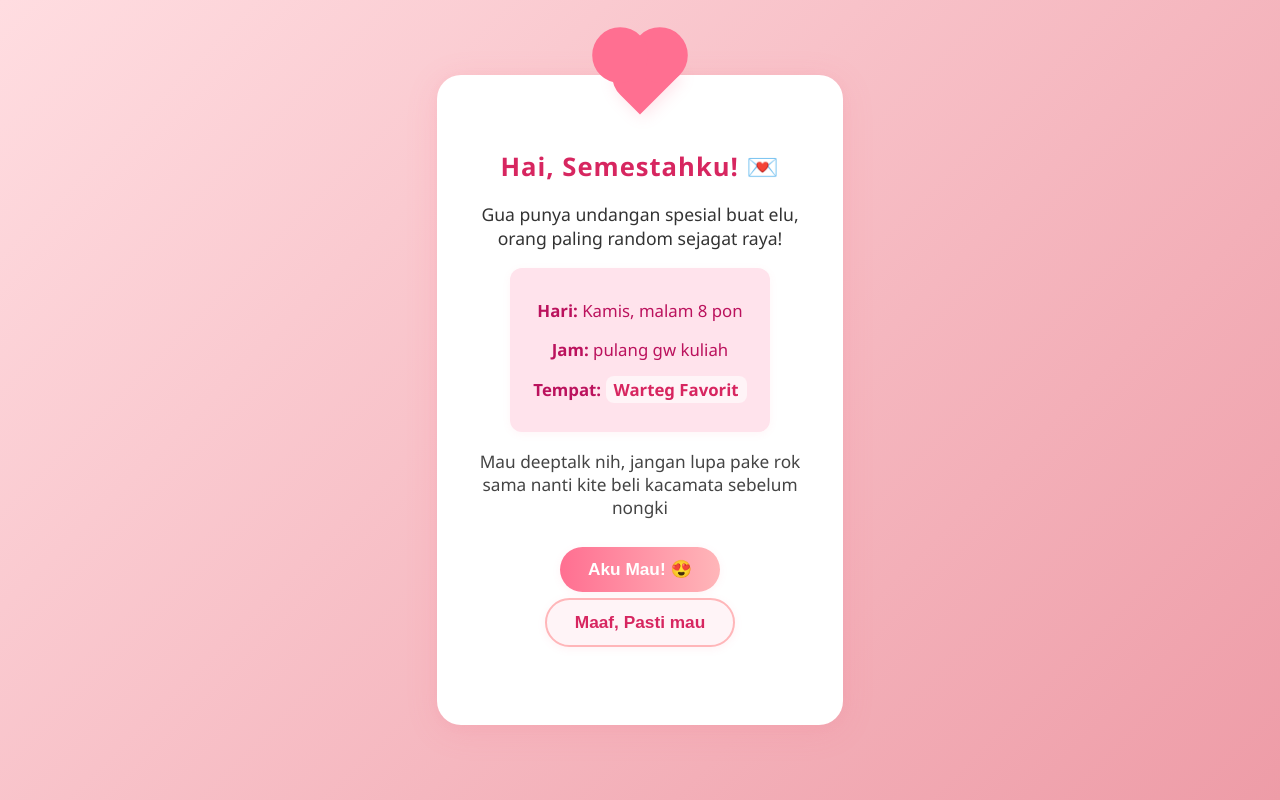
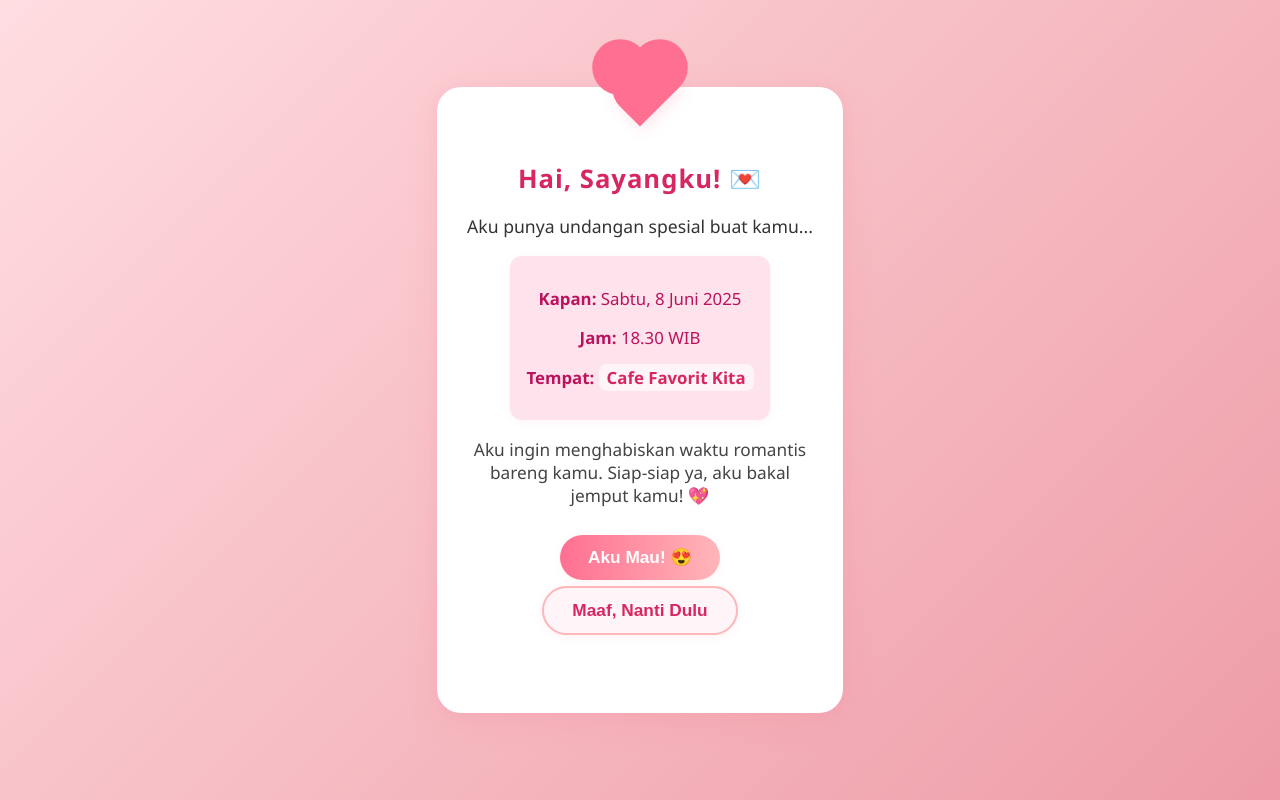
Before and after one commit to Akmalullail/Website-rul, a plain HTML site: page index.html in a window 1280 px wide. Drawn offline with Linux system fonts and the light colour scheme.

Commit message:
Update index.html

```diff
--- a/index.html
+++ b/index.html
@@ -9,29 +9,29 @@
 <body>
   <div class="invitation-card">
     <div class="heart"></div>
-    <h1>Hai, Semestahku! 💌</h1>
+    <h1>Hai, Sayangku! 💌</h1>
     <p class="intro">
-      Gua punya undangan spesial buat elu, orang paling random sejagat raya!
+      Aku punya undangan spesial buat kamu...
     </p>
     <div class="date-details">
-      <p><strong>Hari:</strong> Kamis, malam 8 pon</p>
-      <p><strong>Jam:</strong> pulang gw kuliah</p>
-      <p><strong>Tempat:</strong> <span class="highlight">Warteg Favorit</span></p>
+      <p><strong>Kapan:</strong> Sabtu, 8 Juni 2025</p>
+      <p><strong>Jam:</strong> 18.30 WIB</p>
+      <p><strong>Tempat:</strong> <span class="highlight">Cafe Favorit Kita</span></p>
     </div>
     <p class="message">
-      Mau deeptalk nih, jangan lupa pake rok sama nanti kite beli kacamata sebelum nongki
+      Aku ingin menghabiskan waktu romantis bareng kamu. Siap-siap ya, aku bakal jemput kamu! 💖
     </p>
     <button class="btn-yes" onclick="acceptDate()">Aku Mau! 😍</button>
-    <button class="btn-no" onclick="declineDate()">Maaf, Pasti mau</button>
+    <button class="btn-no" onclick="declineDate()">Maaf, Nanti Dulu</button>
     <div id="response"></div>
   </div>
 
   <script>
     function acceptDate() {
-      document.getElementById('response').innerHTML = "<div class='yes-message'>Yeay!</div>";
+      document.getElementById('response').innerHTML = "<div class='yes-message'>Yeay! Sampai ketemu di date romantis kita! 💕</div>";
     }
     function declineDate() {
-      document.getElementById('response').innerHTML = "<div class='no-message'>Pastinya mau dongggg</div>";
+      document.getElementById('response').innerHTML = "<div class='no-message'>Gapapa kok, kita bisa atur ulang lagi yaa! 🥺</div>";
     }
   </script>
 </body>
```
